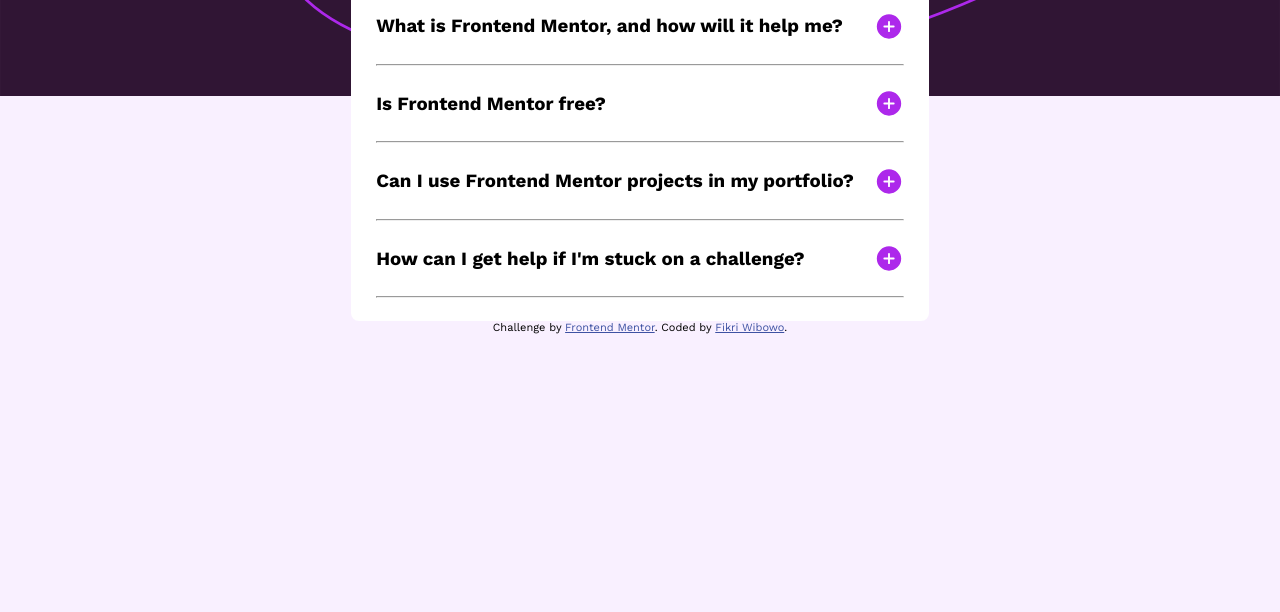
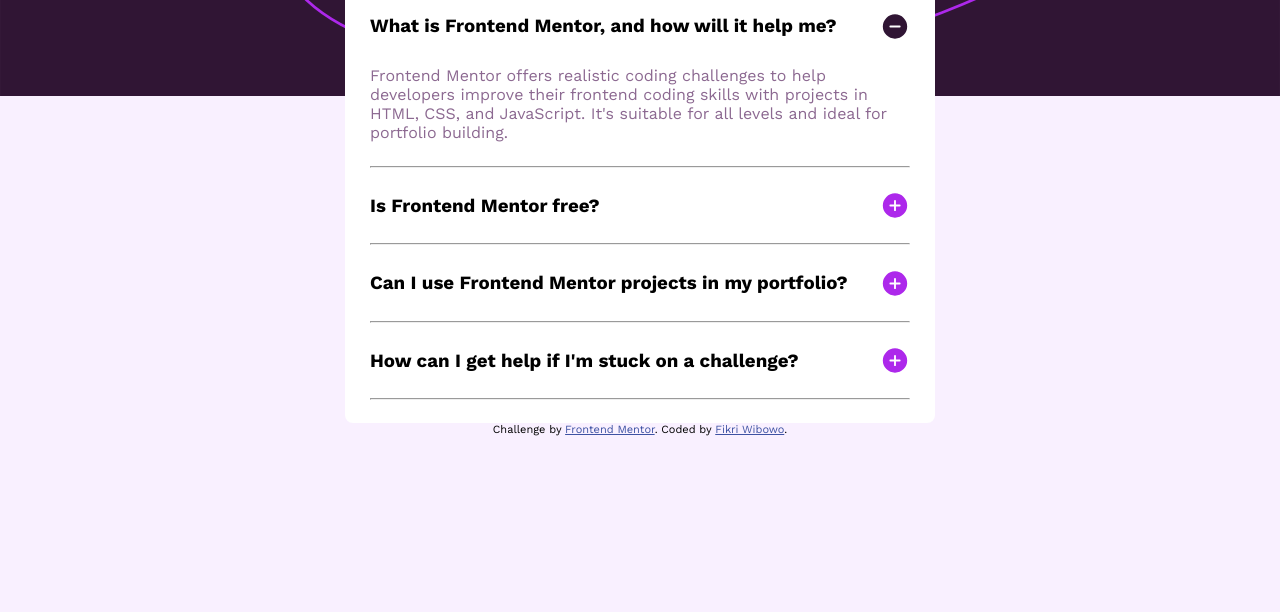
Before and after one commit to Fikriwib12/faq-accordion, a plain HTML site: page index.html in a window 1280 px wide. Shown: the part 188-800 px from the top of the page. Drawn offline with Linux system fonts and the light colour scheme.

Commit message:
update question answer 1

```diff
--- a/index.html
+++ b/index.html
@@ -39,12 +39,12 @@
             What is Frontend Mentor, and how will it help me?
           </h3>
           <img
-            src="assets/images/icon-plus.svg"
+            src="assets/images/icon-minus.svg"
             alt=""
             class="btn-show-answer"
           />
         </div>
-        <p class="answer">
+        <p class="answer show-answer">
           Frontend Mentor offers realistic coding challenges to help developers
           improve their frontend coding skills with projects in HTML, CSS, and
           JavaScript. It's suitable for all levels and ideal for portfolio
```
